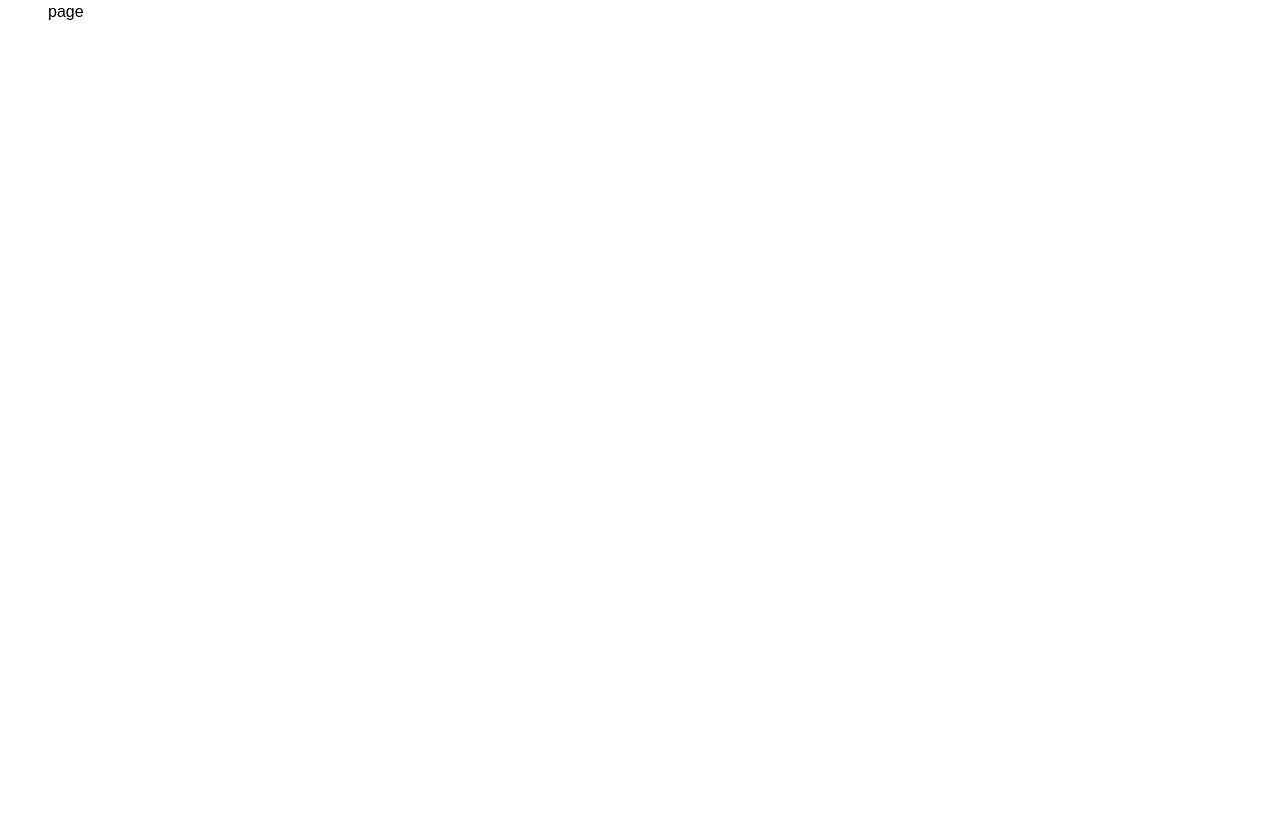
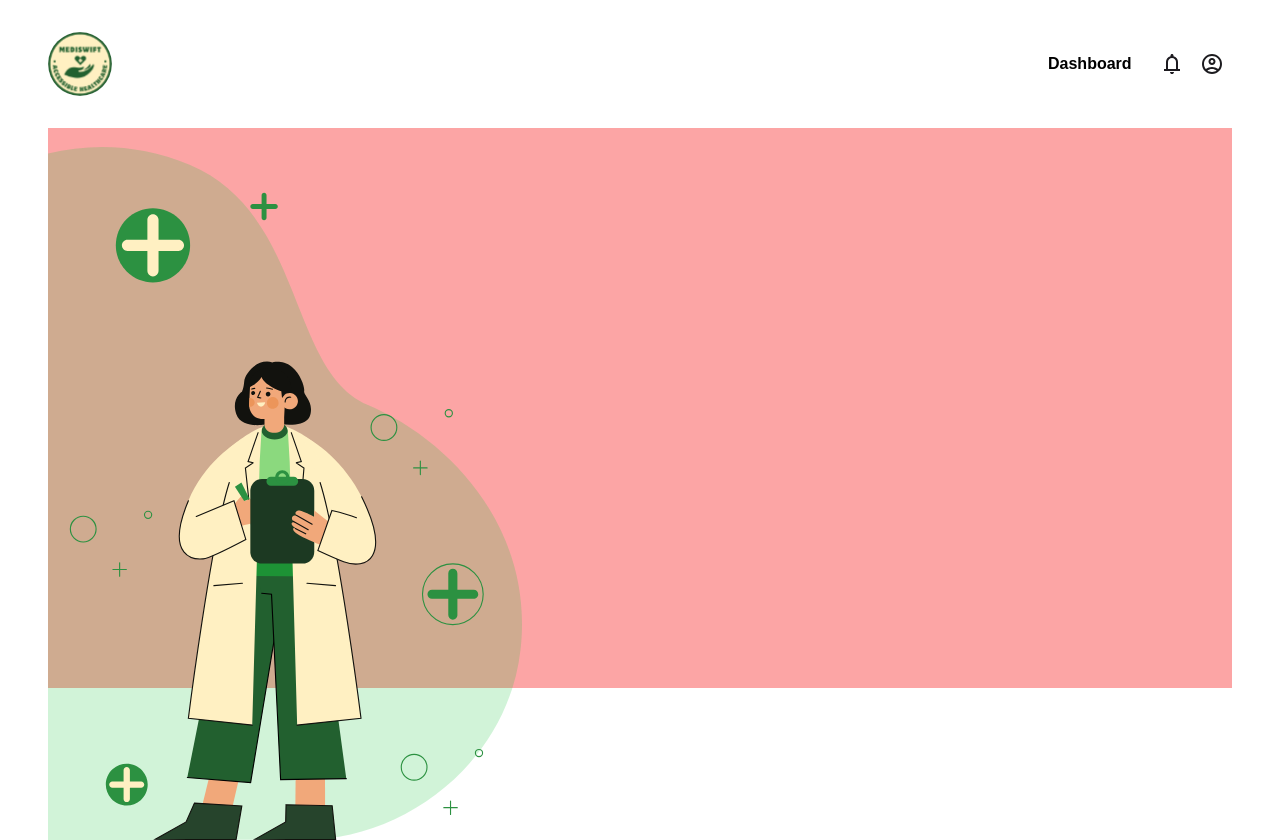
Before and after one commit to Hacktx2024/fixme_frontend, a Next.js app: page /dashboard in a window 1280 px wide. Before the commit the page ends 800 px from the top, so only its background shows below. Built offline with nearby package versions, Linux system fonts and the light colour scheme.

Commit message:
started dashboard

```diff
--- a/app/dashboard/page.js
+++ b/app/dashboard/page.js
@@ -1,8 +1,19 @@
 import React from 'react'
+import Navbar from '../_components/Navbar'
+import Image from 'next/image'
 
 const page = () => {
   return (
-    <div>page</div>
+    <>
+    <Navbar/>
+
+    <main className='grid grid-cols-5 w-full h-[70vh] bg-red-300'>
+
+      <div className='col-span-2'>
+        <Image src={'/Illustration.svg'} width={500 } alt='d' height={500} className='object-contain w-full' />
+      </div>
+    </main>
+    </>
   )
 }
 
```
Also changed, not shown: public/Illustration.svg (added).
